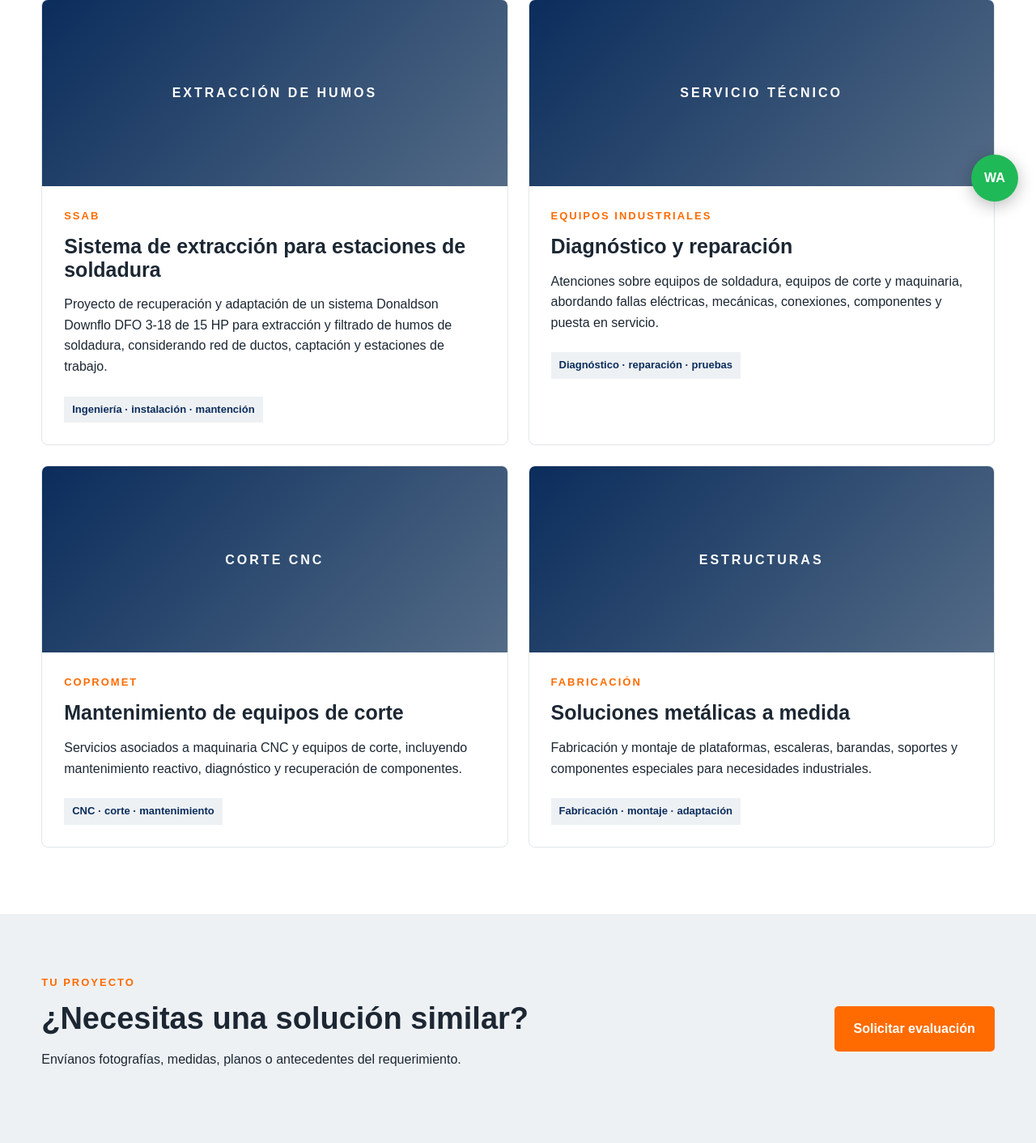
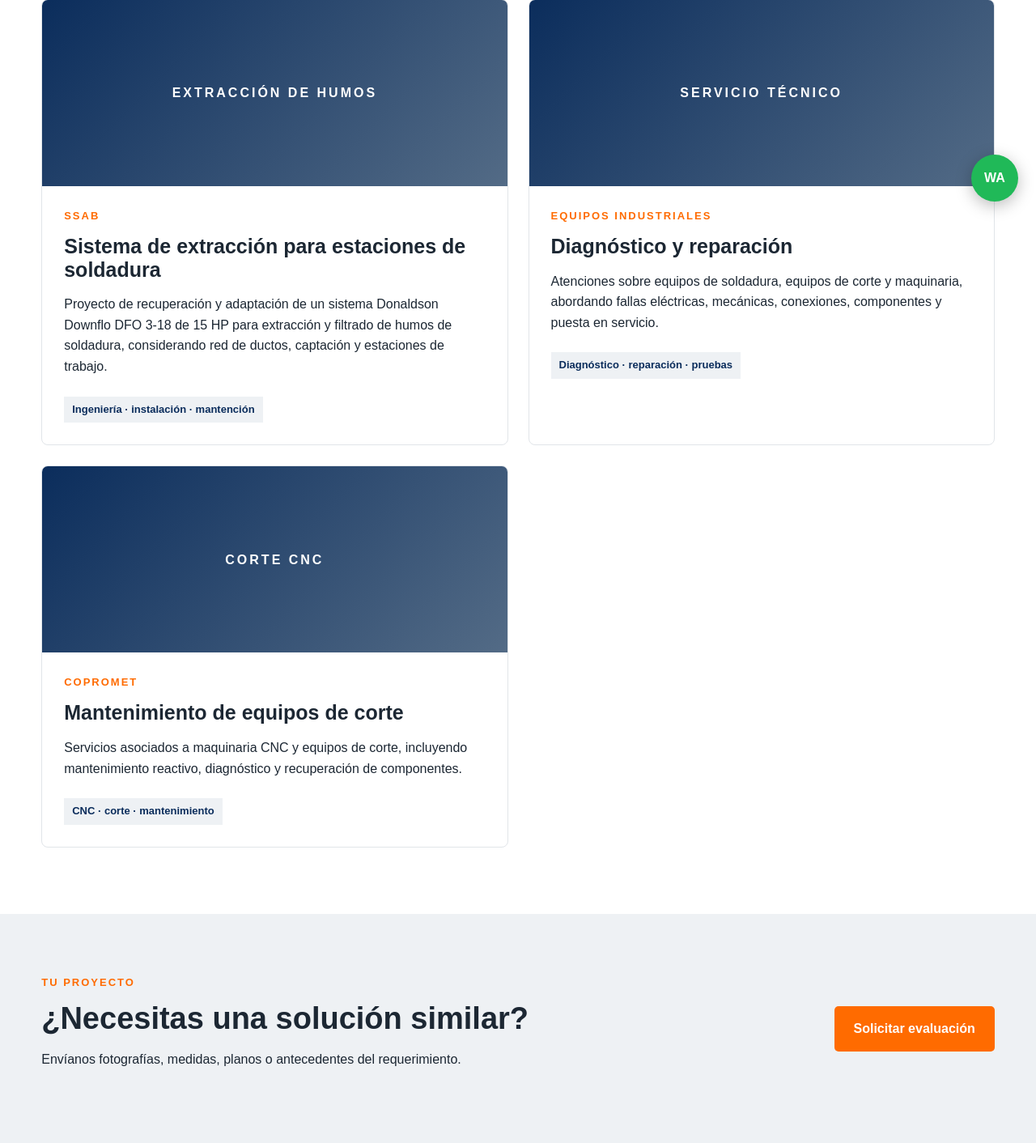
Before and after one commit to freddytp9/fretec-web, a Flask app: page /proyectos in a window 1280 px wide. Shown: the part 529-1941 px from the top of the page at 81% size. Run offline with Flask 3, Linux system fonts and the light colour scheme.

Commit message:
Eliminar estructuras metálicas de proyectos y aplicaciones

```diff
--- a/templates/proyectos.html
+++ b/templates/proyectos.html
@@ -6,7 +6,6 @@
 <article class="project"><div class="project-placeholder">EXTRACCIÓN DE HUMOS</div><div class="project-body"><p class="eyebrow">SSAB</p><h2>Sistema de extracción para estaciones de soldadura</h2><p>Proyecto de recuperación y adaptación de un sistema Donaldson Downflo DFO 3-18 de 15 HP para extracción y filtrado de humos de soldadura, considerando red de ductos, captación y estaciones de trabajo.</p><span class="tag">Ingeniería · instalación · mantención</span></div></article>
 <article class="project"><div class="project-placeholder">SERVICIO TÉCNICO</div><div class="project-body"><p class="eyebrow">EQUIPOS INDUSTRIALES</p><h2>Diagnóstico y reparación</h2><p>Atenciones sobre equipos de soldadura, equipos de corte y maquinaria, abordando fallas eléctricas, mecánicas, conexiones, componentes y puesta en servicio.</p><span class="tag">Diagnóstico · reparación · pruebas</span></div></article>
 <article class="project"><div class="project-placeholder">CORTE CNC</div><div class="project-body"><p class="eyebrow">COPROMET</p><h2>Mantenimiento de equipos de corte</h2><p>Servicios asociados a maquinaria CNC y equipos de corte, incluyendo mantenimiento reactivo, diagnóstico y recuperación de componentes.</p><span class="tag">CNC · corte · mantenimiento</span></div></article>
-<article class="project"><div class="project-placeholder">ESTRUCTURAS</div><div class="project-body"><p class="eyebrow">FABRICACIÓN</p><h2>Soluciones metálicas a medida</h2><p>Fabricación y montaje de plataformas, escaleras, barandas, soportes y componentes especiales para necesidades industriales.</p><span class="tag">Fabricación · montaje · adaptación</span></div></article>
 </div></section>
 <section class="band"><div class="container cta"><div><p class="eyebrow">TU PROYECTO</p><h2>¿Necesitas una solución similar?</h2><p>Envíanos fotografías, medidas, planos o antecedentes del requerimiento.</p></div><a class="btn btn-orange" href="{{ url_for('contacto') }}">Solicitar evaluación</a></div></section>
 {% endblock %}
```
